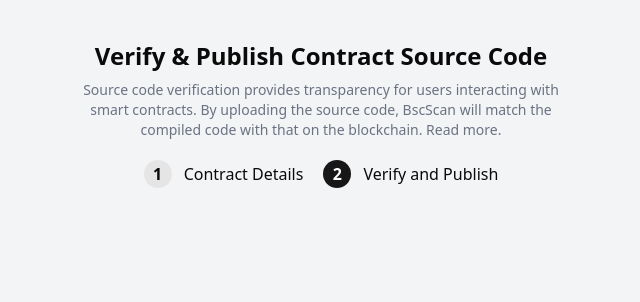
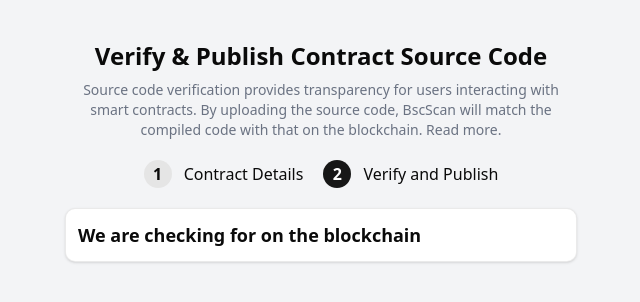
Before and after one commit to GABRIELOFGOD/uccscan, a Next.js app: page /verifyContract in a window 1280 px wide. Shown: the top 302 px of the page, without its empty margins (319-959 px from the left). Built offline with nearby package versions, Linux system fonts and the light colour scheme.

Commit message:
GREAT IS THY FAITHFULNESS LORD UNTO ME!

```diff
--- a/components/layout/publish.tsx
+++ b/components/layout/publish.tsx
@@ -26,6 +26,11 @@ const Publish = () => {
           <p className="text-sm text-gray-500 text-center">Source code verification provides transparency for users interacting with smart contracts. By uploading the source code, BscScan will match the compiled code with that on the blockchain. Read more.</p>
         </div>
         <Stage stage="publish" />
+        <div>
+          <div className="flex  flex-col gap-5 bg-white w-full shadow-sm border border-border/80 rounded-lg p-3">
+            <p className="text-lg font-semibold">We are checking for {address} on the blockchain</p>
+          </div>
+        </div>
       </div>
     </div>
   )
```
